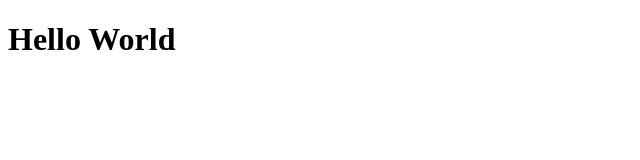
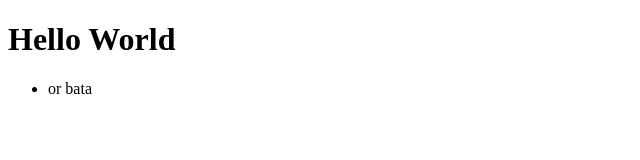
Before and after one commit to jasbabahaee54/git-one, a plain HTML site: page index.html in a window 1280 px wide. Shown: the full height of the page, 0-640 px from the left. Drawn offline with Linux system fonts and the light colour scheme.

Commit message:
Added an ul to index.html

```diff
--- a/index.html
+++ b/index.html
@@ -8,5 +8,8 @@
 </head>
 <body>
     <h1>Hello World</h1>
+    <ul>
+        <li>or bata</li>
+    </ul>
 </body>
 </html>
```
